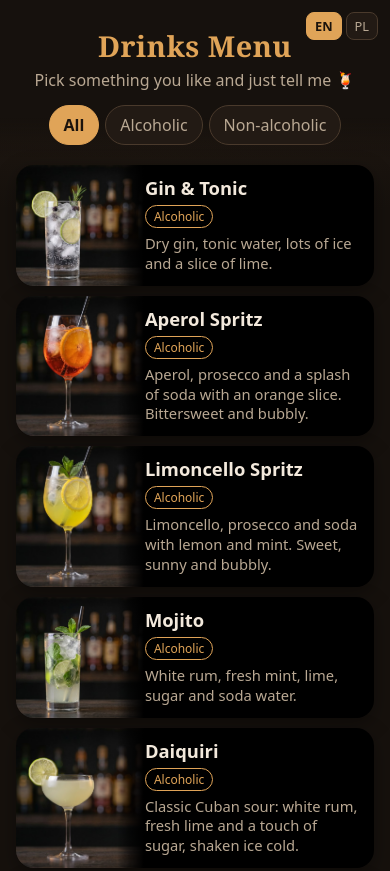
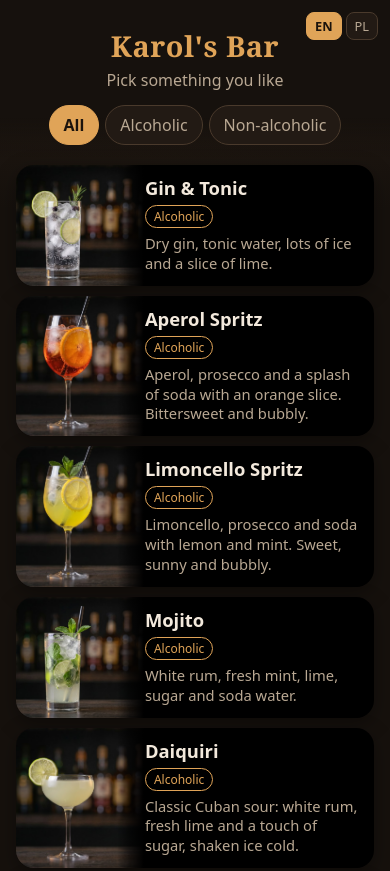
Before and after one commit to kmoryc/drinks-menu, a plain HTML site: page index.html in a window 390 px wide. Shown: the top 871 px of the page. Drawn offline with Linux system fonts and the light colour scheme; no server answers.

Commit message:
Rename the guest menu to Karol's Bar
Summary:
The guest page now greets visitors as Karol's Bar (Bar u Karola) with a
shorter subtitle, giving the home bar a personal name and a cleaner
header on small phone screens.

```diff
--- a/app.js
+++ b/app.js
@@ -1,8 +1,8 @@
 (function () {
   const TEXT = {
     en: {
-      title: "Drinks Menu",
-      subtitle: "Pick something you like and just tell me 🍹",
+      title: "Karol's Bar",
+      subtitle: "Pick something you like",
       all: "All",
       alcoholic: "Alcoholic",
       "non-alcoholic": "Non-alcoholic",
@@ -11,8 +11,8 @@
       footer: "Cheers! 🥂"
     },
     pl: {
-      title: "Karta napojów",
-      subtitle: "Wybierz coś dla siebie i po prostu mi powiedz 🍹",
+      title: "Bar u Karola",
+      subtitle: "Wybierz coś dla siebie",
       all: "Wszystkie",
       alcoholic: "Alkoholowe",
       "non-alcoholic": "Bezalkoholowe",
--- a/index.html
+++ b/index.html
@@ -4,7 +4,7 @@
   <meta charset="utf-8">
   <meta name="viewport" content="width=device-width, initial-scale=1, viewport-fit=cover">
   <meta name="theme-color" content="#16110d">
-  <title>Drinks Menu</title>
+  <title>Karol's Bar</title>
   <link rel="icon" href="images/cocktail-icon.svg" type="image/svg+xml">
   <link rel="stylesheet" href="style.css">
 </head>
@@ -14,7 +14,7 @@
       <button type="button" data-lang="en">EN</button>
       <button type="button" data-lang="pl">PL</button>
     </div>
-    <h1 id="title">Drinks Menu</h1>
+    <h1 id="title">Karol's Bar</h1>
     <p id="subtitle" class="subtitle"></p>
     <nav class="filters" role="tablist" aria-label="Category">
       <button type="button" data-filter="all"></button>
```
